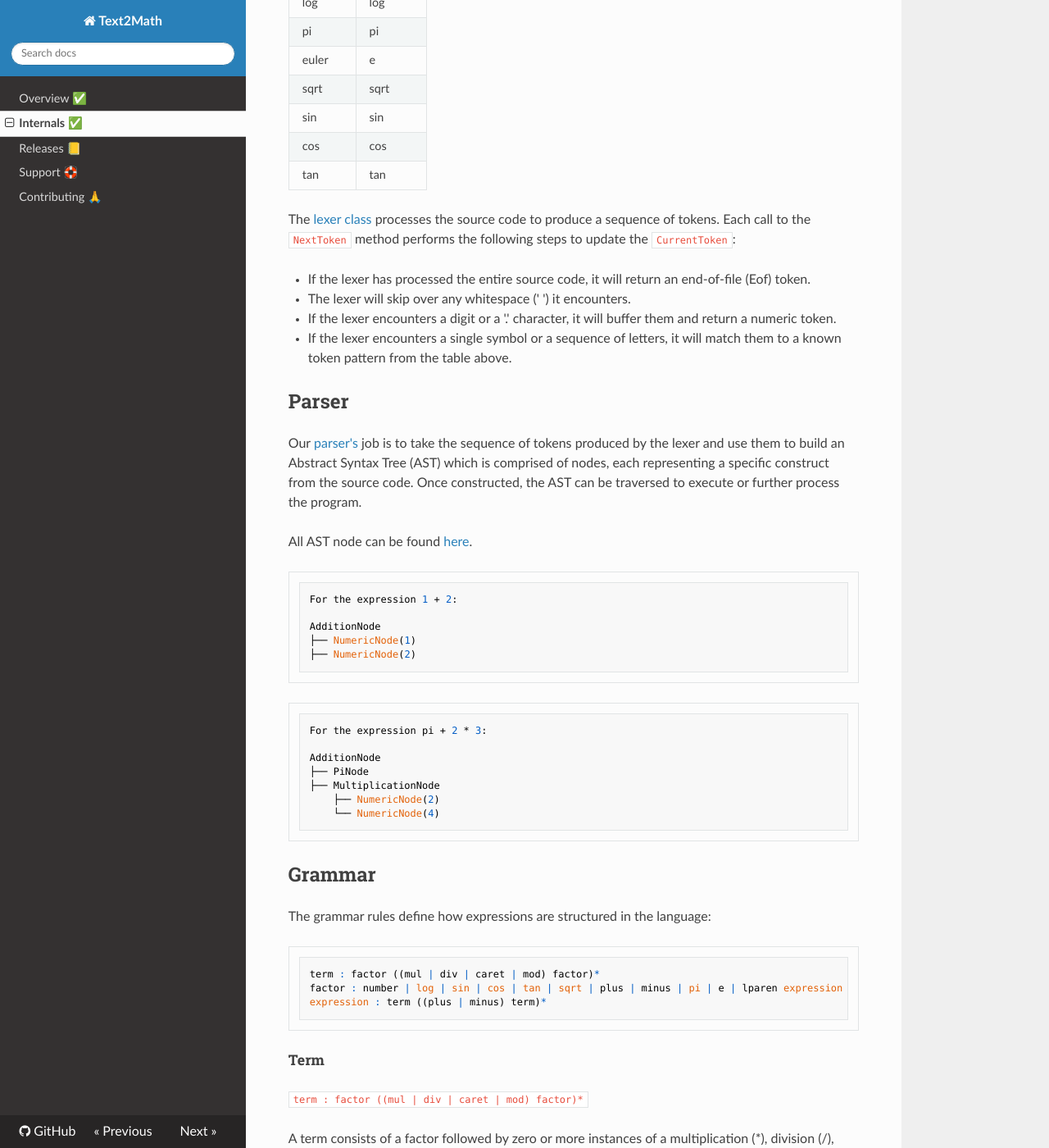
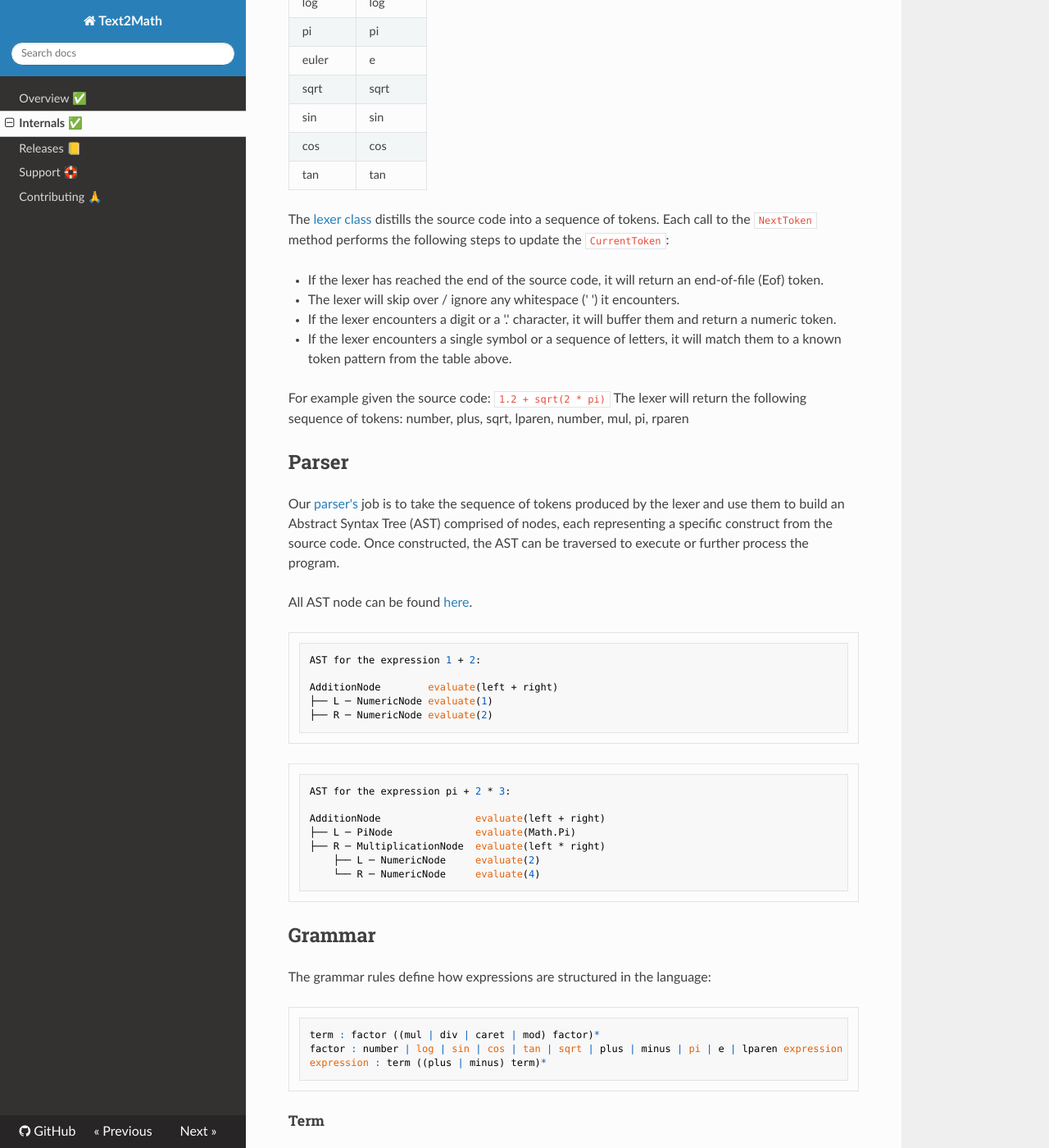
Before and after one commit to Timmoth/Text2Math, an MkDocs documentation site: the page built from docs/internals.md, in a window 1280 px wide and 1400 px high, scrolled down 760 px. Shown: the whole window at 82% size. Built offline with MkDocs 1.6.1, drawn with Linux system fonts in a browser that asks for light colours; nearby versions of some CDN libraries.

Commit message:
updated docs

````diff
--- a/docs/internals.md
+++ b/docs/internals.md
@@ -1,10 +1,10 @@
 ## Lexer
 
-[Tokens](https://github.com/Timmoth/Text2Math/blob/main/Text2Math/TokenType.cs) are the fundamental building blocks of a programming language, each serving a distinct purpose and conforming to a specific pattern that can be used to identify it from the input source code. A sequence of characters in the source code that matches a token's pattern is known as a [lexeme](https://github.com/Timmoth/Text2Math/blob/main/Text2Math/Token.cs).
+[Tokens](https://github.com/Timmoth/Text2Math/blob/main/Text2Math/TokenType.cs){target="_blank"} are the fundamental building blocks of a programming language, each serving a distinct purpose and conforming to a specific pattern that can be used to identify it from the input source code. A sequence of characters in the source code that matches a token's pattern is known as a [lexeme](https://github.com/Timmoth/Text2Math/blob/main/Text2Math/Token.cs){target="_blank"}.
 
-The role of a [lexer (or tokenizer)](https://github.com/Timmoth/Text2Math/blob/main/Text2Math/Lexer.cs) is to process the source code and translate it into a sequence of tokens.
+The role of a [lexer (or tokenizer)](https://github.com/Timmoth/Text2Math/blob/main/Text2Math/Lexer.cs){target="_blank"} is to process the source code and translate it into a sequence of tokens.
 
-The tokens used in this project are as follows and are defined in the [TokenType](https://github.com/Timmoth/Text2Math/blob/main/Text2Math/TokenType.cs) enum.
+The tokens used in this project are as follows and are defined in the [TokenType](https://github.com/Timmoth/Text2Math/blob/main/Text2Math/TokenType.cs){target="_blank"} enum.
 
 | name   | example |
 |--------|---------|
@@ -27,35 +27,40 @@ The tokens used in this project are as follows and are defined in the [TokenType
 
 
 
-The [lexer class](https://github.com/Timmoth/Text2Math/blob/main/Text2Math/Lexer.cs) processes the source code to produce a sequence of tokens. Each call to the `NextToken` method performs the following steps to update the `CurrentToken`:
+The [lexer class](https://github.com/Timmoth/Text2Math/blob/main/Text2Math/Lexer.cs){target="_blank"} distills the source code into a sequence of tokens. Each call to the `NextToken` method performs the following steps to update the `CurrentToken`:
 
-- If the lexer has processed the entire source code, it will return an end-of-file (Eof) token.
-- The lexer will skip over any whitespace (' ') it encounters.
+- If the lexer has reached the end of the source code, it will return an end-of-file (Eof) token.
+- The lexer will skip over / ignore any whitespace (' ') it encounters.
 - If the lexer encounters a digit or a '.' character, it will buffer them and return a numeric token.
 - If the lexer encounters a single symbol or a sequence of letters, it will match them to a known token pattern from the table above.
 
+For example given the source code:
+`1.2 + sqrt(2 * pi)`
+The lexer will return the following sequence of tokens:
+number, plus, sqrt, lparen, number, mul, pi, rparen
+
 ## Parser
 
-Our [parser's](https://github.com/Timmoth/Text2Math/blob/main/Text2Math/Parser.cs) job is to take the sequence of tokens produced by the lexer and use them to build an Abstract Syntax Tree (AST) which is comprised of nodes, each representing a specific construct from the source code. Once constructed, the AST can be traversed to execute or further process the program.
+Our [parser's](https://github.com/Timmoth/Text2Math/blob/main/Text2Math/Parser.cs){target="_blank"} job is to take the sequence of tokens produced by the lexer and use them to build an Abstract Syntax Tree (AST) comprised of nodes, each representing a specific construct from the source code. Once constructed, the AST can be traversed to execute or further process the program.
 
-All AST node can be found [here](https://github.com/Timmoth/Text2Math/blob/main/Text2Math/AstNode.cs).
+All AST node can be found [here](https://github.com/Timmoth/Text2Math/blob/main/Text2Math/AstNode.cs){target="_blank"}.
 
 ```
-For the expression 1 + 2:
+AST for the expression 1 + 2:
 
-AdditionNode
-├── NumericNode(1)
-├── NumericNode(2)
+AdditionNode        evaluate(left + right)
+├── L ─ NumericNode evaluate(1)
+├── R ─ NumericNode evaluate(2)
 ```
 
 ```
-For the expression pi + 2 * 3:
+AST for the expression pi + 2 * 3:
 
-AdditionNode
-├── PiNode
-├── MultiplicationNode
-    ├── NumericNode(2)
-    └── NumericNode(4)
+AdditionNode                evaluate(left + right)
+├── L ─ PiNode              evaluate(Math.Pi)
+├── R ─ MultiplicationNode  evaluate(left * right)
+    ├── L ─ NumericNode     evaluate(2)
+    └── R ─ NumericNode     evaluate(4)
 ```
 
 ## Grammar
--- a/mkdocs.yml
+++ b/mkdocs.yml
@@ -22,3 +22,4 @@ markdown_extensions:
   - admonition
   - pymdownx.details
   - pymdownx.superfences
+  - attr_list
````
Also changed, not shown: other parts of docs/internals.md (+1 -1 lines).
